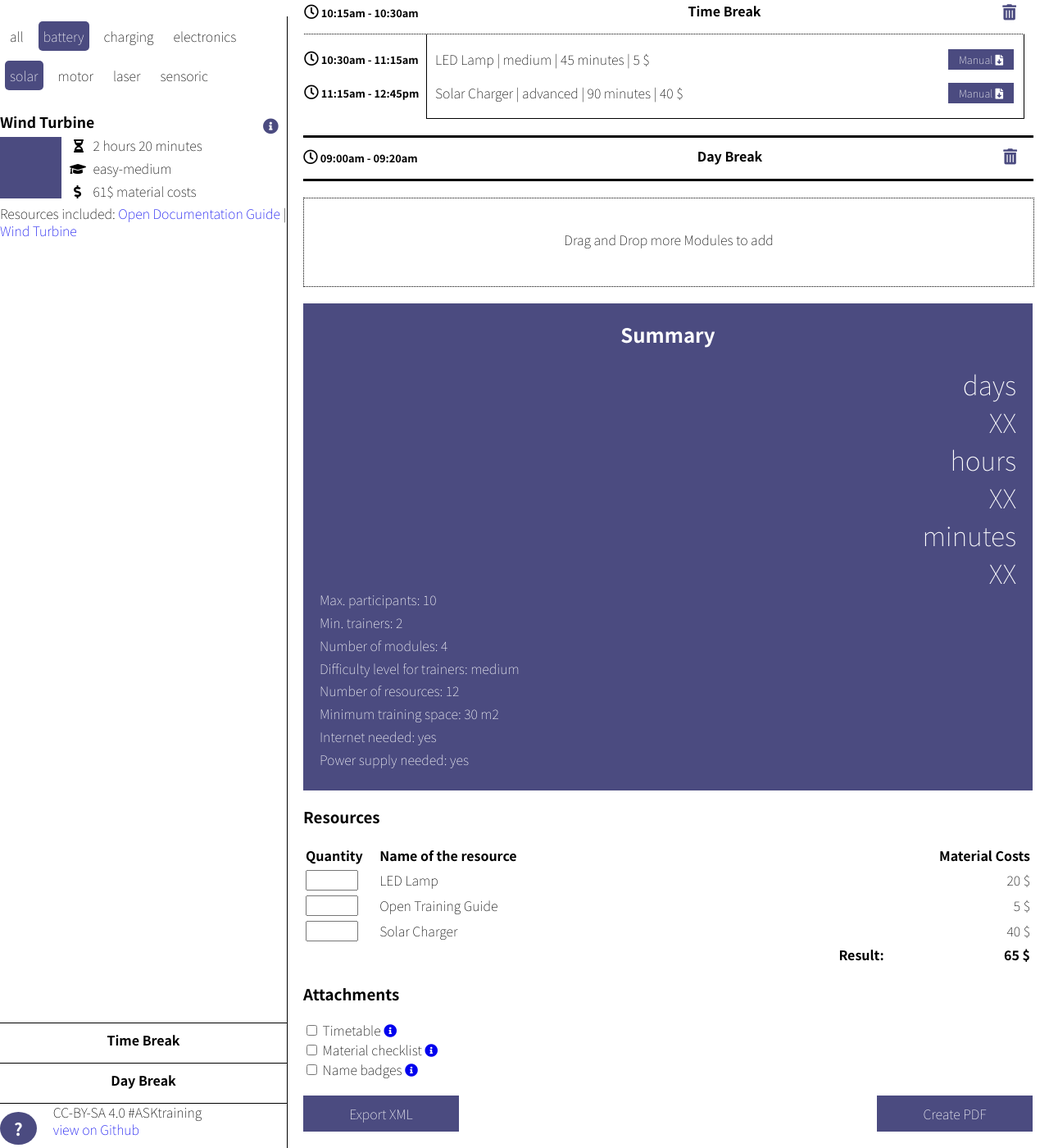
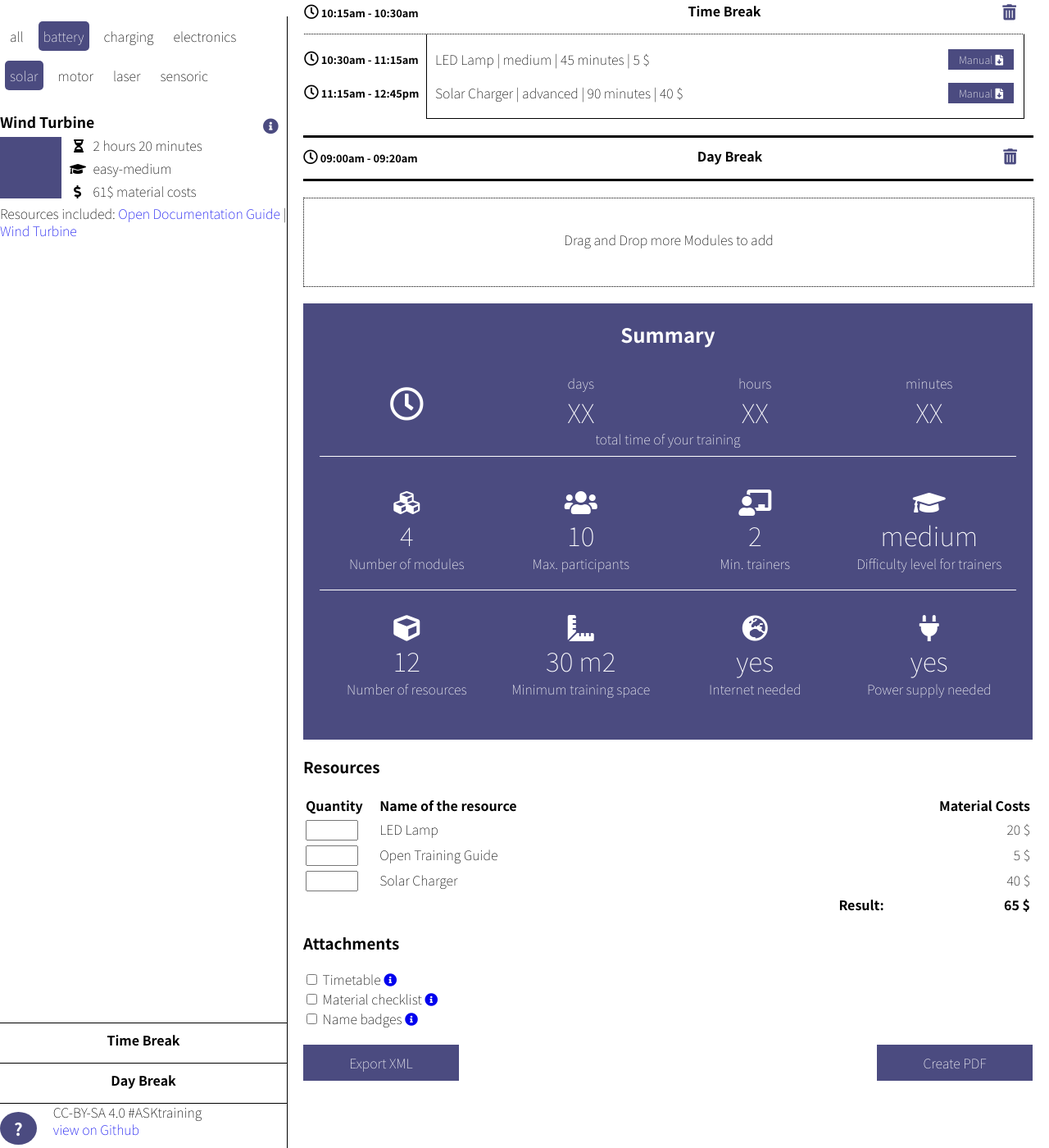
Before and after one commit to ASKtraining/Training, a Jekyll site: the page built from index.html, in a window 1280 px wide and 1400 px high, scrolled down 520 px. Shown: the whole window at 82% size. Built offline with Jekyll 4.4.1, drawn with Linux system fonts in a browser that asks for light colours.

Commit message:
styled summary area fixes #15

```diff
--- a/index.html
+++ b/index.html
@@ -234,18 +234,26 @@ permalink: /
         <div class="summary">
             <h2>Summary</h2>
             <ul class="duration">
-                <li class="days">days<br />XX</li>
-                <li class="hours">hours<br />XX</li>
-                <li class="minutes">minutes<br />XX</li>
+                <li class="time-icon"><i class="far fa-clock"></i></li>
+                <li class="days"><span class="label">days</span>XX</li>
+                <li class="hours"><span class="label">hours</span>XX</li>
+                <li class="minutes"><span class="label">minutes</span>XX</li>
+                <div class="clearer"></div>
             </ul>
-            <p>Max. participants: 10</p>
-            <p>Min. trainers: 2</p>
-            <p>Number of modules: 4</p>
-            <p>Difficulty level for trainers: medium</p>
-            <p>Number of resources: 12</p>
-            <p>Minimum training space: 30 m2</p>
-            <p>Internet needed: yes</p>
-            <p>Power supply needed: yes</p>
+            <p>total time of your training</p>
+            <div class="separator"></div>
+            <ul class="informations">
+                <li><i class="fas fa-cubes"></i>4<span class="label">Number of modules</span></li>
+                <li><i class="fas fa-users"></i>10<span class="label">Max. participants</span></li>
+                <li><i class="fas fa-chalkboard-teacher"></i>2<span class="label">Min. trainers</span></li>
+                <li><i class="fas fa-graduation-cap"></i>medium<span class="label">Difficulty level for trainers</span></li>
+                <div class="separator"></div>
+                <li><i class="fas fa-cube"></i>12<span class="label">Number of resources</span></li>
+                <li><i class="fas fa-ruler-combined"></i>30 m2<span class="label">Minimum training space</span></li>
+                <li><i class="fas fa-globe-europe"></i>yes<span class="label">Internet needed</span></li>
+                <li><i class="fas fa-plug"></i>yes<span class="label">Power supply needed</span></li>
+                <div class="clearer"></div>
+            </ul>
         </div>
         <div class="resource-overview">
             <h3>Resources</h3>
```
Also changed, not shown: _sass/style.sass (+28 -3 lines), assets/css/style.css (+36 -2 lines), assets/css/style.min.css.
